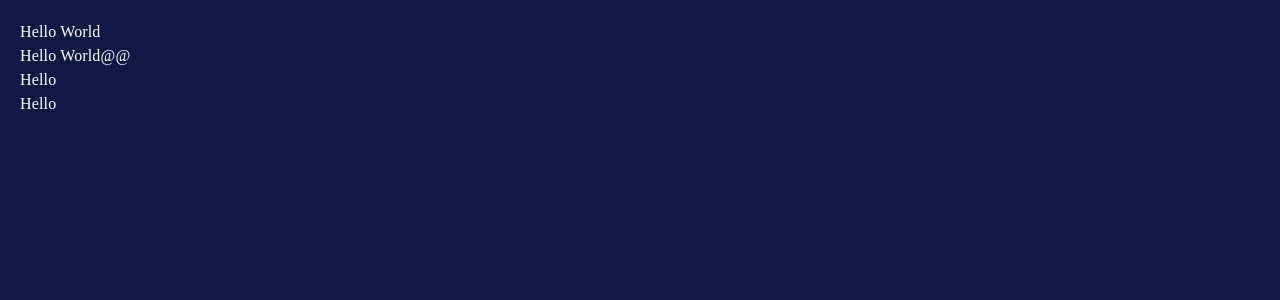
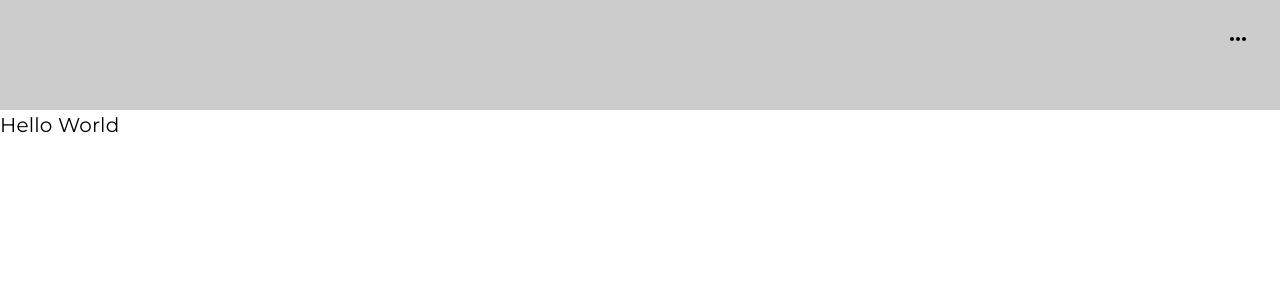
Before and after one commit to VengerAlex/m2, a React (Create React App) app: page / in a window 1280 px wide. Shown: the top 300 px of the page. Built offline with nearby package versions, Linux system fonts and the light colour scheme.

Commit message:
new feature

```diff
--- a/package.json
+++ b/package.json
@@ -14,6 +14,7 @@
     "@types/node": "^16.11.64",
     "@types/react": "^18.0.21",
     "@types/react-dom": "^18.0.6",
+    "axios": "^1.1.3",
     "react": "^18.2.0",
     "react-dom": "^18.2.0",
     "react-scripts": "5.0.1",
--- a/src/App.tsx
+++ b/src/App.tsx
@@ -1,16 +1,75 @@
-import React from 'react';
-import {Box, Typography} from "@mui/material";
+import React, {RefObject, useState, useEffect} from 'react';
 import "./index.css"
+import Box from '@mui/material/Box';
+import MoreHorizIcon from "@mui/icons-material/MoreHoriz";
+import {styled} from "@mui/material/styles";
+import {Button, Icon, Typography} from "@mui/material";
+
+type Event = MouseEvent | TouchEvent;
+
+export const useOnClickOutside = <T extends HTMLElement = HTMLElement>(
+    ref: RefObject<T>,
+    handler: (event: Event) => void,
+) => {
+    useEffect(() => {
+        const listener = (event: Event) => {
+            const el = ref?.current;
+            if (!el || el.contains((event?.target as Node) || null)) {
+                return;
+            }
+
+            console.log("CLICK")
+            handler(event);
+        };
+
+        document.addEventListener('mousedown', listener);
+        document.addEventListener('touchstart', listener);
+
+        return () => {
+            document.removeEventListener('mousedown', listener);
+            document.removeEventListener('touchstart', listener);
+        };
+    }, [ref, handler]);
+};
+
+
+export const ActionIcon = styled(Icon)(() => ({
+    cursor: "pointer",
+    position: "absolute",
+    right: "14px",
+    top: "7px",
+    fontSize: "20px",
+}));
 
 
 const App = () => {
+    const clickRef = React.useRef<HTMLDivElement | null>(null);
+    const headerRef = React.useRef<HTMLInputElement | null>(null);
+    const [isShownActions, setIsShownActions] = useState(false)
+    useOnClickOutside(clickRef, () => setIsShownActions(false));
+
+    const editBtn = () => {
+        console.log("EDIT")
+        headerRef.current?.focus();
+    }
+
     return (
-        <Box sx={{width: "100%", height: "1000px", padding: "20px", backgroundColor: "#101945"}}>
-            <Typography>Hello World</Typography>
-            <Typography>Hello World@@</Typography>
-            <Typography>Hello</Typography>
-            <Typography>Hello</Typography>
+        <>
+        <Box sx={{width: "100%", height: "110px", padding: "20px", backgroundColor: "#ccc"}}>
+            <Box sx={{backgroundColor: "#fff", position: "relative"}} ref={clickRef}>
+                <ActionIcon onClick={() => setIsShownActions(true)}>
+                    <MoreHorizIcon />
+                </ActionIcon>
+                {isShownActions && <Box sx={{display: "flex", flexDirection: "column", width: "130px", position: "absolute", right: 0, top: "30px", backgroundColor: "red"}}>
+                    <Button variant="contained" onClick={editBtn}>Edit</Button>
+                    <Button variant="contained" onClick={() => console.log("DELETE")}>Delete</Button>
+                </Box>}
+            </Box>
         </Box>
+            <Box sx={{width: "200px"}}>
+                <Typography ref={headerRef} contentEditable={true} sx={{color: "black"}}>Hello World</Typography>
+            </Box>
+        </>
     );
 };
 
--- a/src/index.css
+++ b/src/index.css
@@ -1,3 +1,5 @@
+@import url('https://fonts.googleapis.com/css2?family=Montserrat:wght@400;600;700&display=swap');
+
 * {
     margin: 0;
     padding: 0;
--- a/src/index.tsx
+++ b/src/index.tsx
@@ -11,7 +11,7 @@ const root = ReactDOM.createRoot(
 );
 
 
-let theme = createTheme({
+export let theme = createTheme({
     palette: {
         background: {default: '#D9E7F8'},
         secondary: {main: '#1D283A'},
@@ -62,8 +62,105 @@ let theme = createTheme({
             fontWeight: 600,
             lineHeight: '24.8px',
         },
+        body1: {
+            fontSize: "20px",
+            fontWeight: 400,
+            lineHeight: "31px",
+        },
+        body2: {
+            fontSize: "16px",
+            fontWeight: 400,
+            lineHeight: "25px",
+        },
+        subtitle1: {
+            fontSize: "14px",
+            fontWeight: 400,
+            lineHeight: "22px",
+        },
+        subtitle2: {
+            fontSize: "12px",
+            fontWeight: 400,
+            lineHeight: "19px",
+        },
     }
 })
+
+// marginBottom: theme.spacing(1),
+//     "&.MuiTextField-root": {
+//     marginTop: "0px",
+//         borderColor: theme.palette.blue,
+// },
+//
+// "& label": {
+//     fontSize: "14px",
+//         lineHeight: "21.7px",
+//         fontWeight: 400,
+//         color: isBlack ? theme.palette.black : theme.palette.white,
+//         "&.Mui-focused": {
+//         color: isBlack ? theme.palette.black : theme.palette.white,
+//     },
+//
+//     "&.Mui-error": {
+//         color: isBlack ? theme.palette.black : theme.palette.white,
+//     },
+// },
+// "& .MuiFormHelperText-root": {
+//     marginTop: "12px",
+//         marginBottom: "5px",
+//         lineHeight: "0px",
+//         fontSize: "12px",
+//         color: theme.palette.red,
+//         "&.Mui-error": {
+//         color: theme.palette.red,
+//     },
+// },
+// input: {
+//     "&::placeholder": {
+//         color: isBlack ? theme.palette.black : theme.palette.white,
+//             fontWeight: 600,
+//             opacity: 0.7,
+//             fontSize: "16px",
+//             lineHeight: "24.8px",
+//     },
+// },
+// "& .MuiInputBase-root": {
+//     color: isBlack ? theme.palette.black : theme.palette.white,
+//         fontSize: "16px",
+//         opacity: 0.7,
+//         borderColor: isBlack ? theme.palette.black : theme.palette.white,
+//         "&:hover": {
+//         "&:not(.Mui-disabled)": {
+//             "&:before": {
+//                 borderColor: theme.palette.green.lighter,
+//             },
+//         },
+//     },
+//     "&:before": {
+//         borderColor: isBlack ? theme.palette.black : theme.palette.white,
+//     },
+//
+//     "&:after": {
+//         borderColor: isBlack ? theme.palette.black : theme.palette.white,
+//     },
+//
+//     "&.Mui-focused": {
+//         "&:after": {
+//             borderColor: theme.palette.green.main,
+//         },
+//     },
+//     "& .MuiFormLabel-root": {
+//         color: isBlack ? theme.palette.black : theme.palette.white,
+//             fontWeight: 400,
+//             fontSize: "14px",
+//             lineHeight: "24.8px",
+//     },
+//     "&.Mui-error": {
+//         color: theme.palette.red,
+//             "&:after": {
+//             borderColor: theme.palette.red,
+//         },
+//     },
+// },
 
 
 
```
Also changed, not shown: 1 other file (tests, documents, lock files or other folders).
